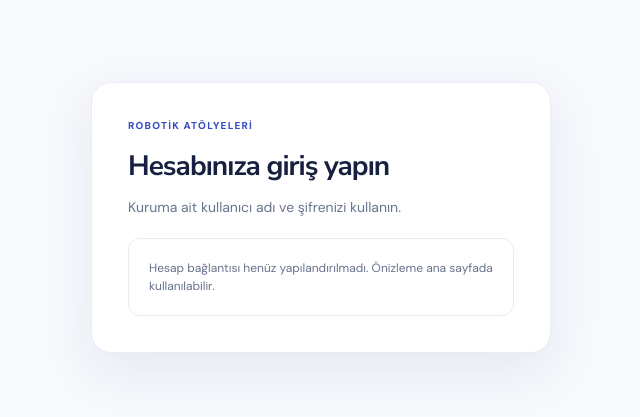
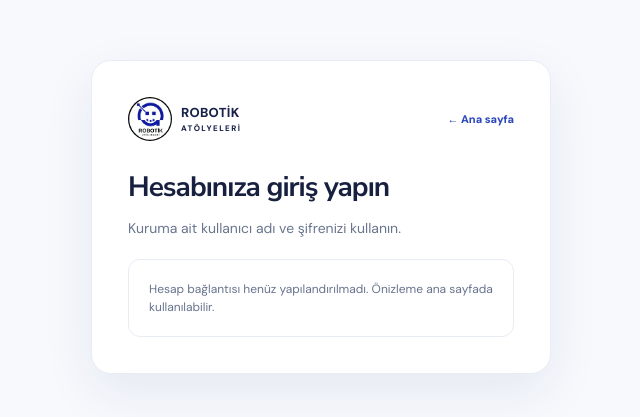
Before and after one commit to Zalsch/robotik-atolyeleri-web, a Next.js app: page /sign-in in a window 1280 px wide. Shown: the part 183-600 px from the top of the page, without its empty margins (319-959 px from the left). Built offline with nearby package versions, Linux system fonts and the light colour scheme; no server answers.

Commit message:
Add course branding and home navigation

```diff
--- a/app/panel/panel.css
+++ b/app/panel/panel.css
@@ -1,7 +1,7 @@
 .live-panel{min-height:100vh;background:#f7f9fd}
 .panel-header{height:72px;background:white;border-bottom:1px solid #e8ecf5;display:flex;align-items:center;justify-content:space-between;padding:0 max(24px,calc((100vw - 1180px)/2))}
 .panel-brand{display:flex;align-items:center;gap:10px}
-.panel-brand-mark{width:37px;height:37px;background:#243dc0;color:#fff;border-radius:11px;display:grid;place-items:center;font-size:18px;font-weight:900}
+.panel-brand-logo{border-radius:50%;flex:none}
 .panel-brand>span:last-child{display:flex;flex-direction:column;line-height:1.05}
 .panel-brand strong{font-size:14px;font-weight:900;letter-spacing:.02em}
 .panel-brand small{font-size:9px;color:#8f99ad;letter-spacing:.18em;font-weight:800;margin-top:4px}
@@ -69,6 +69,14 @@
 .panel-setup a{color:#243dc0;font-weight:800}
 .auth-page{min-height:100vh;display:grid;grid-template-columns:minmax(0,460px);place-content:center;background:#f7f9fd;padding:24px}
 .auth-card{max-width:460px;width:100%;display:grid;gap:12px;background:#fff;border:1px solid #e8ecf5;border-radius:20px;padding:36px;box-shadow:0 18px 52px rgba(24,39,101,.08)}
+.auth-card-top{display:flex;align-items:center;justify-content:space-between;gap:12px;margin-bottom:12px}
+.auth-brand{display:flex;align-items:center;gap:9px;color:#17214a;text-decoration:none}
+.auth-brand img{border-radius:50%;flex:none}
+.auth-brand span{display:grid;line-height:1}
+.auth-brand strong{font-size:13px;font-weight:900;letter-spacing:.02em}
+.auth-brand small{font-size:8px;font-weight:800;letter-spacing:.18em;margin-top:5px}
+.auth-home-link{color:#2c47bd;font-size:11px;font-weight:800;text-decoration:none;white-space:nowrap}
+.auth-home-link:hover{text-decoration:underline}
 .auth-card .eyebrow{color:#354dc0}
 .auth-card h1{font-size:28px;margin:3px 0 0}
 .auth-card p{color:#69758e;font-size:14px;line-height:1.5;margin:0 0 8px}
--- a/app/sign-in/page.tsx
+++ b/app/sign-in/page.tsx
@@ -1,9 +1,12 @@
 import { connection } from "next/server";
+import Image from "next/image";
+import Link from "next/link";
 import { hasPhaseTwoConfig } from "@/lib/server/config";
 import SignInForm from "@/components/sign-in-form";
+import logo from "@/assets/brand/robotik-atolyeleri-logo.jpg";
 import "@/app/panel/panel.css";
 
 export default async function SignInPage() {
   await connection();
-  return <main className="auth-page"><div className="auth-card"><span className="eyebrow">ROBOTİK ATÖLYELERİ</span><h1>Hesabınıza giriş yapın</h1><p>Kuruma ait kullanıcı adı ve şifrenizi kullanın.</p>{hasPhaseTwoConfig() ? <SignInForm /> : <div className="auth-notice">Hesap bağlantısı henüz yapılandırılmadı. Önizleme ana sayfada kullanılabilir.</div>}</div></main>;
+  return <main className="auth-page"><div className="auth-card"><div className="auth-card-top"><Link className="auth-brand" href="/" aria-label="Robotik Atölyeleri ana sayfa"><Image src={logo} alt="" width={44} height={44} priority /><span><strong>ROBOTİK</strong><small>ATÖLYELERİ</small></span></Link><Link className="auth-home-link" href="/">← Ana sayfa</Link></div><h1>Hesabınıza giriş yapın</h1><p>Kuruma ait kullanıcı adı ve şifrenizi kullanın.</p>{hasPhaseTwoConfig() ? <SignInForm /> : <div className="auth-notice">Hesap bağlantısı henüz yapılandırılmadı. Önizleme ana sayfada kullanılabilir.</div>}</div></main>;
 }
--- a/components/panel-client.tsx
+++ b/components/panel-client.tsx
@@ -1,8 +1,10 @@
 "use client";
 
 import { useCallback, useEffect, useState, type FormEvent } from "react";
+import Image from "next/image";
 import { BookOpen, Check, GraduationCap, LayoutGrid, LogOut, Plus, Users } from "lucide-react";
 import type { Role } from "@/lib/server/db";
+import logo from "@/assets/brand/robotik-atolyeleri-logo.jpg";
 import { unsubscribeFromPushOnSignOut } from "./push-subscription-client";
 import AdminSyncStatus from "./admin-sync-status";
 
@@ -144,7 +146,7 @@ export default function PanelClient({ actor }: { actor: Actor }) {
         try { await unsubscribeFromPushOnSignOut(); } catch { /* Logout must still complete. */ }
       }
       await api("/api/auth/logout", { method: "POST" });
-      window.location.assign("/sign-in");
+      window.location.assign("/");
     } catch (cause) {
       setError(cause instanceof Error ? cause.message : "Çıkış yapılamadı.");
       setBusy(false);
@@ -153,7 +155,7 @@ export default function PanelClient({ actor }: { actor: Actor }) {
 
   return <div className="live-panel">
     <header className="panel-header">
-      <div className="panel-brand"><span className="panel-brand-mark">R</span><span><strong>ROBOTİK</strong><small>ATÖLYELERİ</small></span></div>
+      <div className="panel-brand"><Image className="panel-brand-logo" src={logo} alt="Robotik Atölyeleri logosu" width={37} height={37} priority /><span><strong>ROBOTİK</strong><small>ATÖLYELERİ</small></span></div>
       <div className="panel-account"><span>{actor.displayName}<small>{actor.role === "admin" ? "Yönetici" : actor.role === "teacher" ? "Öğretmen" : "Öğrenci / veli"}</small></span><button type="button" className="panel-signout" disabled={busy} onClick={() => void onSignOut()}><LogOut size={16} /> Çıkış</button></div>
     </header>
     <main className="panel-main">
```
Also changed, not shown: app/icon.png (added).
